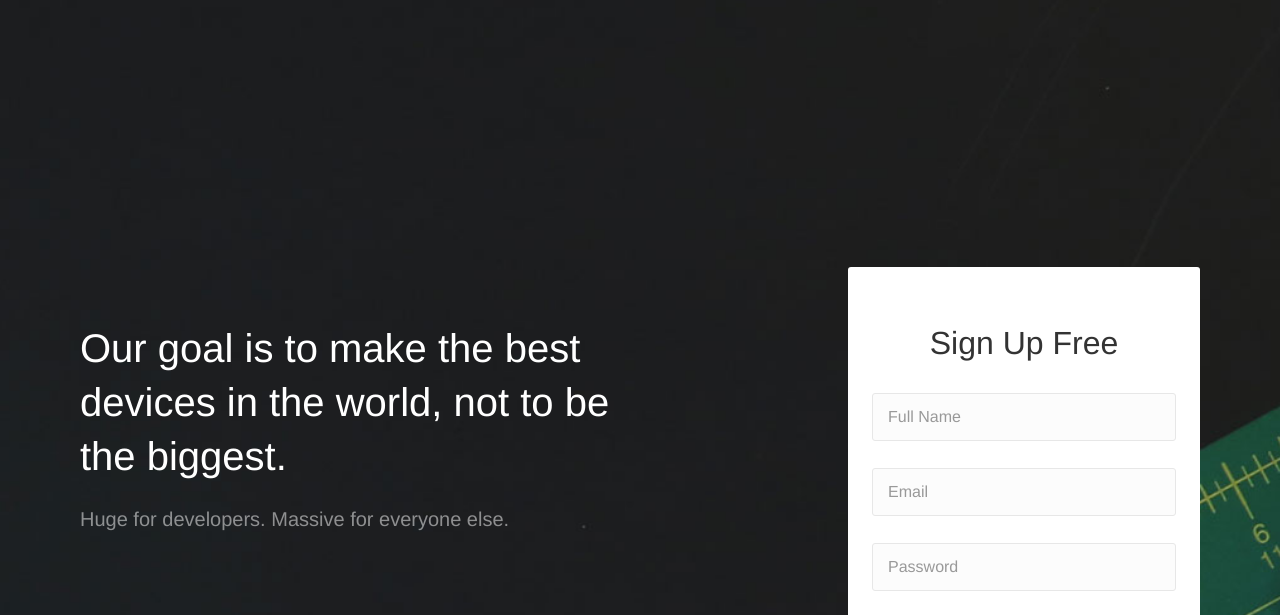
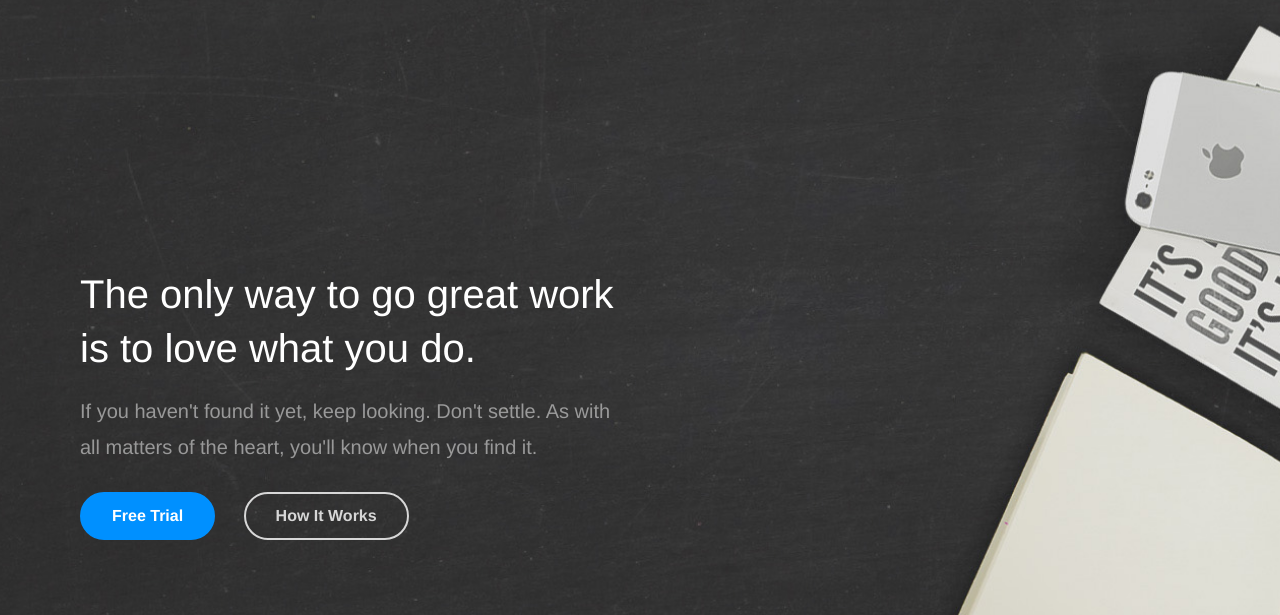
Before and after one commit to uber-generator/1c7d077c9461e48eb38ae7c15adce9a8, a plain HTML site: page index.html in a window 1280 px wide. Shown: the part 152-767 px from the top of the page. Drawn offline with Linux system fonts and the light colour scheme.

Commit message:
Update Page

```diff
--- a/index.html
+++ b/index.html
@@ -66,26 +66,21 @@
 			</div>
 		</div>
 	</header>
-</div><section class="ja-block section section-hero section-hero-4 section-inverse">
-	<div  class="section-background background-size-cover col-xs-12" style="background-image: url(assets/images/block-9a8c85/hero-bg-4.jpg); opacity: 1"></div>
-	<div class="container">
-		<div class="section-content">
+</div><link rel="stylesheet" href="assets/css/hero-style-1-style.css"><section class="ja-block section section-hero section-hero-1 section-inverse" >
+	<div  class="section-background background-size-cover col-xs-12" style="background-image: url(assets/images/block-967690/hero-bg-1.jpg); opacity: 1"></div>
+	<div class="section-content text-center text-left-md">
+		<div class="container">
 			<div class="row">
-				<div class="col-md-6">
-					<h2 class="section-title lead-big margin-top-sm-0 margin-top-md-6"><div >Our goal is to make the best devices in the world, not to be the biggest.</div></h2>
-					<div class="lead-small margin-top-xs-2"><div >Huge for developers. Massive for everyone else.</div></div>
-				</div>
-				<div class="col-md-4 col-md-offset-2 margin-top-xs-3 margin-top-md-0">
-					<div class="bg-white text-center-xs border-radius-small-xs padding-top-xs-6 padding-bottom-xs-6 padding-left-xs-3 padding-right-xs-3">
-						<form>
-							<div class="lead"><div >Sign Up Free</div></div>
-							<input class="form-control" type="text" placeholder="Full Name">
-							<input class="form-control margin-top-xs-3" type="email" placeholder="Email">
-							<input class="form-control margin-top-xs-3" type="password" placeholder="Password">
-							<a  class="btn btn-primary btn-block margin-top-xs-3" href="#">
-                    Get Started
+				<div class="col-xs-12 col-sm-8 col-md-6 col-xs-offset-0 col-sm-offset-2 col-md-offset-0">
+					<h2 class="section-title lead-big"><div >The only way to go great work is to love what you do.</div></h2>
+					<div class="lead-small margin-top-xs-2 margin-bottom-xs-0"><div >If you haven't found it yet, keep looking. Don't settle. As with all matters of the heart, you'll know when you find it.</div></div>
+					<div class="margin-top-sm-3">
+						<a  class="btn btn-primary border-radius-extra-xs margin-right-xs-3" href="#button-1">
+                    Free Trial
                 </a>
-						</form>
+						<a  class="btn btn-default btn-line border-radius-extra-xs" href="#button-2">
+                    How It Works
+                </a>
 					</div>
 				</div>
 			</div>
```
Also changed, not shown: data.json (+1 -1 lines), assets/images/block-967690/hero-bg-1.jpg (added), assets/images/block-9a8c85/hero-bg-4.jpg (deleted).
